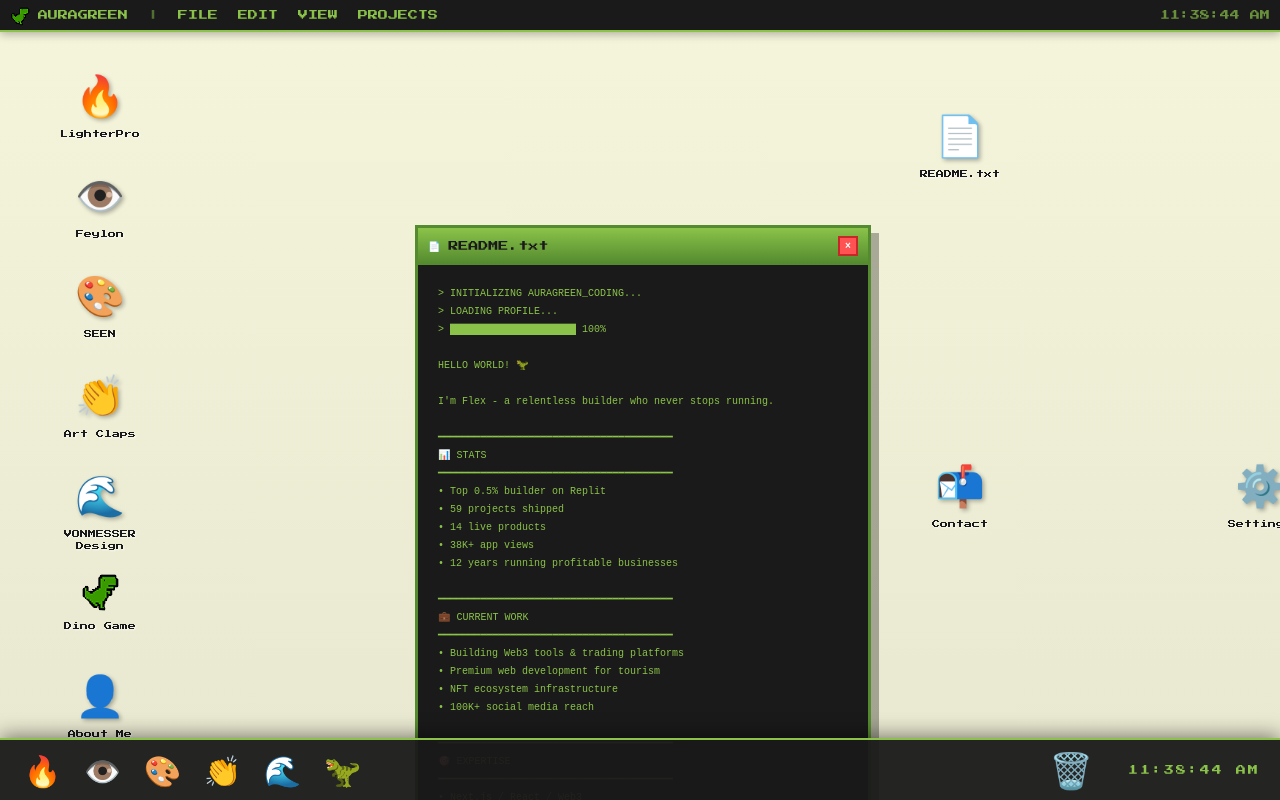
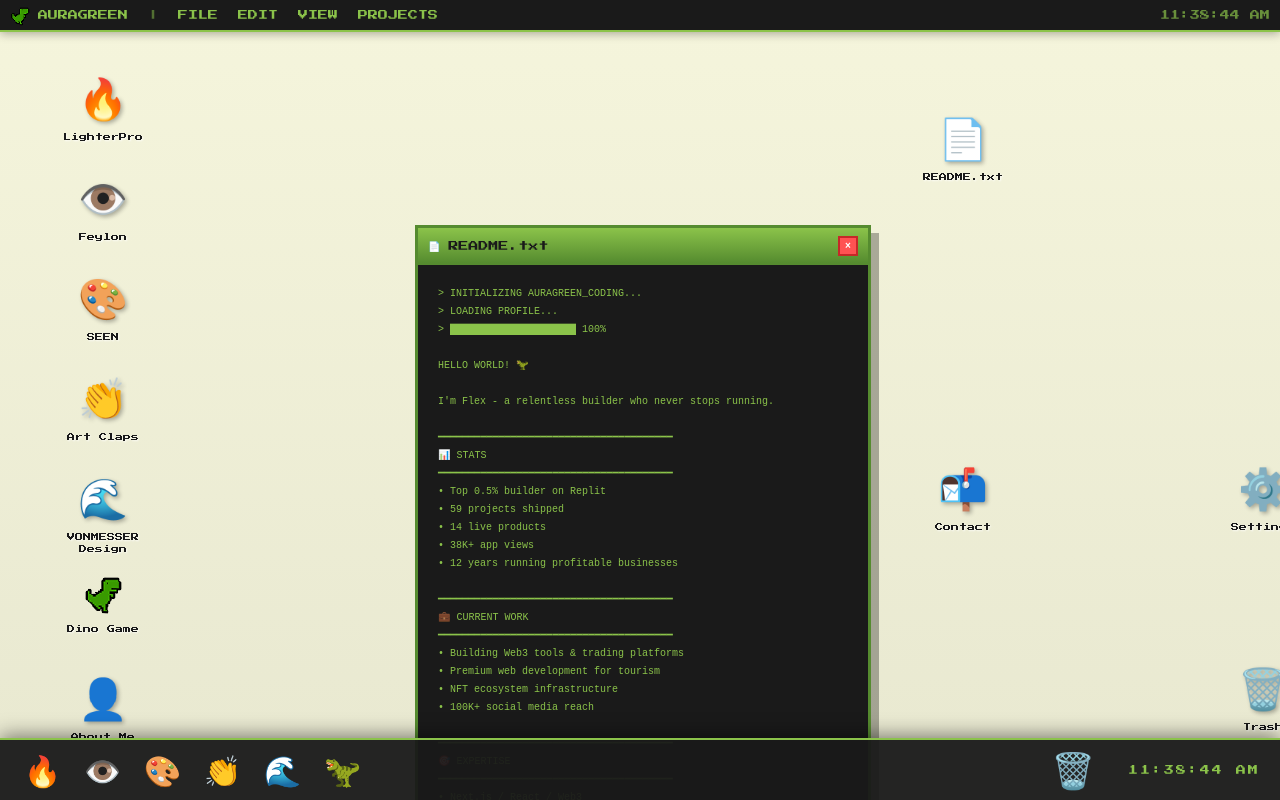
Before and after one commit to Flexasaurusrex/AuraGreenVibes, a Next.js app: page / in a window 1280 px wide. Both pictures are taken after a click on the button "ENTER". Built offline with nearby package versions, Linux system fonts and the light colour scheme.

Commit message:
Update page.js

```diff
--- a/app/page.js
+++ b/app/page.js
@@ -207,6 +207,15 @@ Project-based available
 Let's build. 🦖`
     },
     {
+      id: 'trash',
+      title: 'Trash',
+      icon: '🗑️',
+      description: 'Recycle Bin',
+      isSystem: true,
+      isTrash: true,
+      position: { x: 1200, y: 650 }
+    },
+    {
       id: 'settings',
       title: 'Settings',
       icon: '⚙️',
@@ -266,21 +275,35 @@ Built with: Next.js + Canvas`
         }
       }));
 
-      // Check if hovering over trash
-      const isOverTrash = e.clientY > window.innerHeight - 60 && e.clientX > window.innerWidth - 150;
+      // Check if hovering over desktop trash icon
+      const trashProject = projects.find(p => p.isTrash);
+      const trashPos = iconPositions['trash'] || trashProject.position;
+      const distanceToTrash = Math.sqrt(
+        Math.pow(e.clientX - (trashPos.x + 50), 2) +
+        Math.pow(e.clientY - (trashPos.y + 50), 2)
+      );
+      const isOverTrash = distanceToTrash < 80;
       setIsTrashHovered(isOverTrash);
     }
   };
 
   const handleMouseUp = (e) => {
     if (draggingIcon && hasDragged) {
-      // Check if dropped on trash (dock is 60px high, trash is on right side)
-      const isOverTrash = e.clientY > window.innerHeight - 60 && e.clientX > window.innerWidth - 150;
+      // Get trash icon position
+      const trashProject = projects.find(p => p.isTrash);
+      const trashPos = iconPositions['trash'] || trashProject.position;
+
+      // Check if dropped on desktop trash icon (100px radius around trash)
+      const distanceToTrash = Math.sqrt(
+        Math.pow(e.clientX - (trashPos.x + 50), 2) +
+        Math.pow(e.clientY - (trashPos.y + 50), 2)
+      );
+      const isOverTrash = distanceToTrash < 80;
 
       if (isOverTrash) {
         // Get the project being trashed
         const project = projects.find(p => p.id === draggingIcon);
-        if (project && !project.isSystem) {
+        if (project && !project.isSystem && draggingIcon !== 'trash') {
           // Add to trash
           setTrashedItems([...trashedItems, project]);
           // Play sound
@@ -449,6 +472,9 @@ Built with: Next.js + Canvas`
       {/* Desktop icons */}
       {projects.filter(p => !trashedItems.find(t => t.id === p.id)).map(project => {
         const pos = iconPositions[project.id] || project.position;
+        const isTrashIcon = project.isTrash;
+        const isBeingDraggedOver = isTrashIcon && isTrashHovered && draggingIcon && draggingIcon !== 'trash';
+
         return (
           <div
             key={project.id}
@@ -468,13 +494,16 @@ Built with: Next.js + Canvas`
               transition: draggingIcon === project.id ? 'none' : 'all 0.2s',
               padding: '10px',
               borderRadius: '8px',
-              userSelect: 'none'
+              userSelect: 'none',
+              border: isBeingDraggedOver ? '3px dashed #FF5252' : '3px solid transparent',
+              background: isBeingDraggedOver ? 'rgba(255, 82, 82, 0.2)' : 'transparent',
+              transform: isBeingDraggedOver ? 'scale(1.2)' : 'scale(1)'
             }}
             onMouseEnter={(e) => {
               if (!draggingIcon) e.currentTarget.style.background = 'rgba(139, 195, 74, 0.2)';
             }}
             onMouseLeave={(e) => {
-              e.currentTarget.style.background = 'transparent';
+              if (!isBeingDraggedOver) e.currentTarget.style.background = 'transparent';
             }}
           >
             <div style={{ fontSize: '40px', textShadow: '2px 2px 4px rgba(0,0,0,0.3)', pointerEvents: 'none' }}>
@@ -723,7 +752,7 @@ Built with: Next.js + Canvas`
 
         <div style={{ flex: 1 }} />
 
-        {/* Trash Can */}
+        {/* Trash Can - Just opens window, not a drop zone */}
         <div
           onClick={() => openWindow({
             id: 'trash-window',
@@ -741,16 +770,15 @@ Built with: Next.js + Canvas`
             cursor: 'pointer',
             transition: 'all 0.2s',
             borderRadius: '8px',
-            background: isTrashHovered ? 'rgba(255, 82, 82, 0.3)' : trashedItems.length > 0 ? 'rgba(139, 195, 74, 0.2)' : 'transparent',
-            border: isTrashHovered ? '2px dashed #FF5252' : '2px solid transparent'
+            background: trashedItems.length > 0 ? 'rgba(139, 195, 74, 0.2)' : 'transparent'
           }}
           onMouseEnter={(e) => {
-            if (!draggingIcon) {
-              e.currentTarget.style.transform = 'translateY(-5px) scale(1.1)';
-            }
+            e.currentTarget.style.transform = 'translateY(-5px) scale(1.1)';
+            e.currentTarget.style.background = 'rgba(139, 195, 74, 0.3)';
           }}
           onMouseLeave={(e) => {
             e.currentTarget.style.transform = 'translateY(0) scale(1)';
+            e.currentTarget.style.background = trashedItems.length > 0 ? 'rgba(139, 195, 74, 0.2)' : 'transparent';
           }}
         >
           🗑️
```
